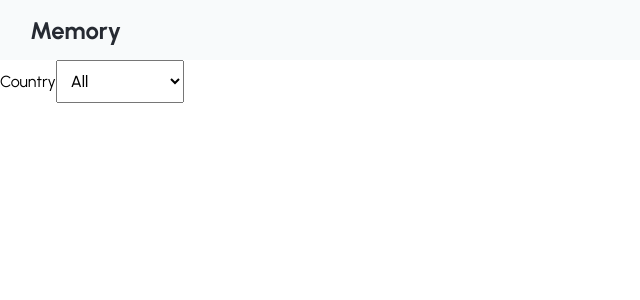
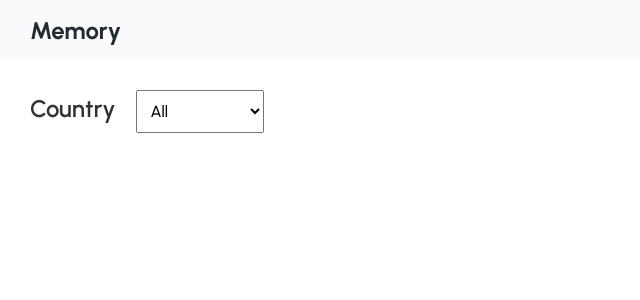
Before and after one commit to kevinkotcherga/ecommerce-dashboard, a React (Create React App) app in the folder client/: page / in a window 1280 px wide. Shown: the top 300 px of the page, without its empty margins (0-640 px from the left). Built offline with nearby package versions, Linux system fonts and the light colour scheme.

Commit message:
feat(pages) : ajout de style.scss au selecteur country

```diff
--- a/client/src/pages/home/Home.jsx
+++ b/client/src/pages/home/Home.jsx
@@ -1,6 +1,7 @@
 import React from 'react'
 import Header from '../../components/header/Header'
 import styled from "styled-components";
+import './home.scss'
 
 const Select = styled.select`
   padding: 10px;
--- a/client/src/pages/home/home.scss
+++ b/client/src/pages/home/home.scss
@@ -0,0 +1,14 @@
+.home {
+  background-color: #FFFFFF;
+
+
+  .home__country {
+    margin: 30px 0px;
+    .home__label {
+      font-size: 3vh;
+      font-weight: 600;
+      margin: 0px 20px 0px 30px;
+      color: #323232;
+    }
+  }
+}
```
